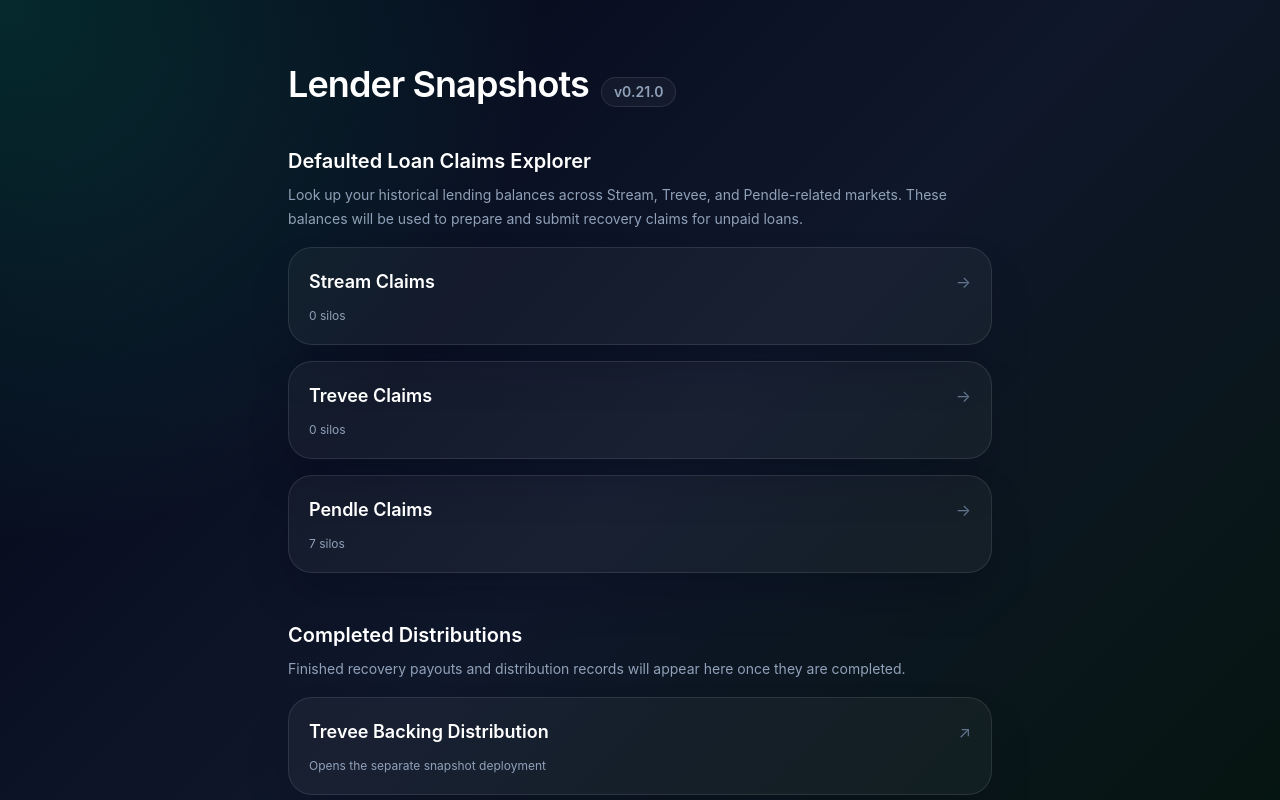
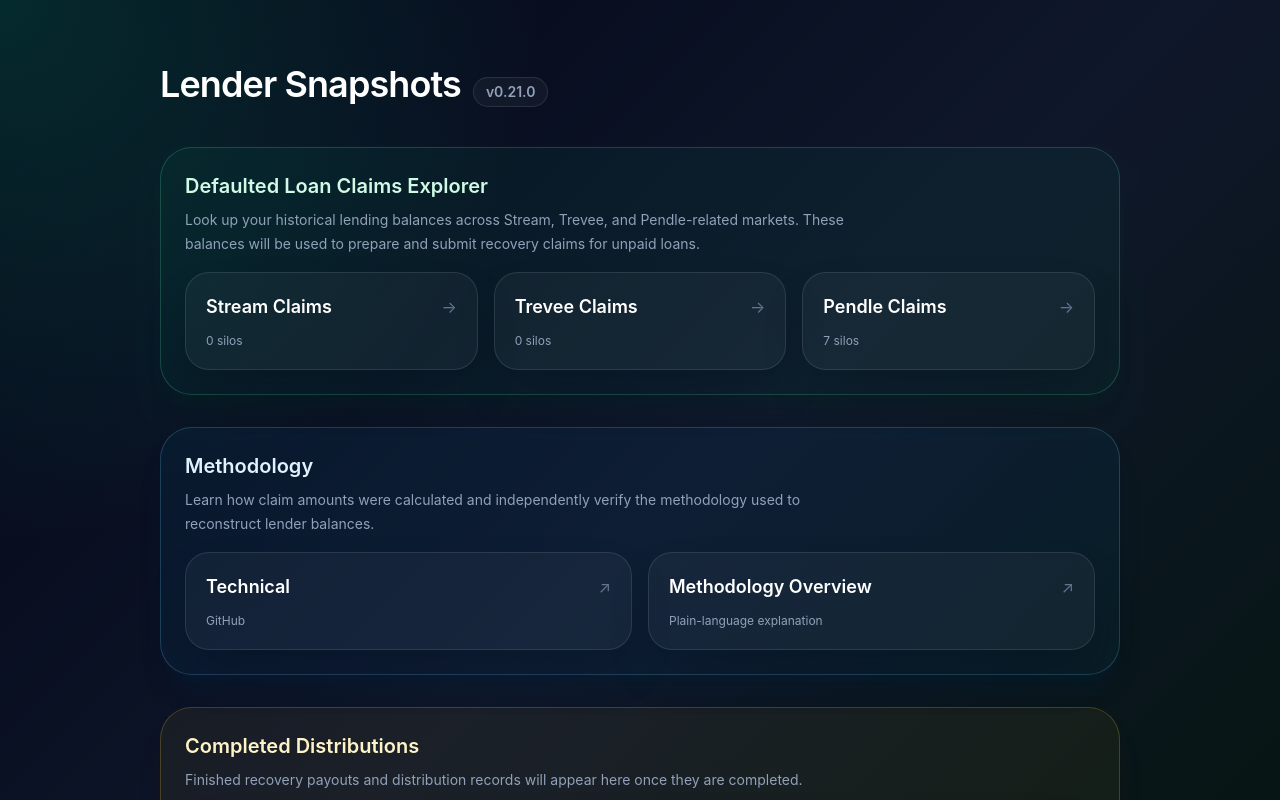
Before and after one commit to silo-finance/lenders-snapshot, a React (Vite) app: page / in a window 1280 px wide. Shown: the top 800 px of the page. Built offline with nearby package versions, Linux system fonts and the light colour scheme.

Commit message:
update lending page

```diff
--- a/src/App.tsx
+++ b/src/App.tsx
@@ -2933,7 +2933,28 @@
   },
 ] as const;
 
-function LandingExternalCard({ label, url }: { label: string; url: string }) {
+const METHODOLOGY_LINKS = [
+  {
+    label: "Technical",
+    description: "GitHub",
+    url: "https://github.com/silo-finance/lenders-snapshot/tree/master/scripts/lender-snapshot",
+  },
+  {
+    label: "Methodology Overview",
+    description: "Plain-language explanation",
+    url: "https://docs.google.com/document/d/1cbKHlkjCGiM5jcMx7LmSyxxCJkxNOVTfVcj6u6QdG38/edit?tab=t.0",
+  },
+] as const;
+
+function LandingExternalCard({
+  label,
+  url,
+  description = "Opens the separate snapshot deployment",
+}: {
+  label: string;
+  url: string;
+  description?: string;
+}) {
   return (
     <a
       className="group rounded-3xl border border-white/10 bg-white/[0.04] p-5 shadow-2xl shadow-slate-950/30 transition hover:border-emerald-300/40 hover:bg-white/[0.06]"
@@ -2947,7 +2968,7 @@
           ↗
         </span>
       </div>
-      <p className="mt-3 text-xs text-slate-400">Opens the separate snapshot deployment</p>
+      <p className="mt-3 text-xs text-slate-400">{description}</p>
     </a>
   );
 }
@@ -3019,7 +3040,7 @@
 function LandingView({ notFoundSlug }: { notFoundSlug?: string }) {
   return (
     <main className="min-h-screen overflow-x-hidden bg-[radial-gradient(circle_at_top_left,_rgba(16,185,129,0.20),_transparent_34rem),linear-gradient(135deg,#020617_0%,#0f172a_52%,#05150f_100%)] text-white">
-      <section className="mx-auto w-full max-w-3xl px-4 py-16 sm:px-6 lg:px-8">
+      <section className="mx-auto w-full max-w-5xl px-4 py-16 sm:px-6 lg:px-8">
         <div className="flex flex-wrap items-baseline gap-3">
           <h1 className="text-3xl font-semibold tracking-tight text-white sm:text-4xl">Lender Snapshots</h1>
           <span className="rounded-full border border-white/10 bg-white/[0.04] px-3 py-1 text-sm font-semibold text-slate-400">
@@ -3036,24 +3057,44 @@
           </p>
         ) : null}
 
-        <div className="mt-10 space-y-4">
+        <div className="mt-10 space-y-4 rounded-[2rem] border border-emerald-300/20 bg-emerald-400/[0.05] p-5 shadow-xl shadow-emerald-950/20 sm:p-6">
           <div>
-            <h2 className="text-xl font-semibold text-white">Defaulted Loan Claims Explorer</h2>
+            <h2 className="text-xl font-semibold text-emerald-100">Defaulted Loan Claims Explorer</h2>
             <p className="mt-2 max-w-2xl text-sm leading-6 text-slate-400">
               Look up your historical lending balances across Stream, Trevee, and Pendle-related markets. These balances
               will be used to prepare and submit recovery claims for unpaid loans.
             </p>
           </div>
-          <div className="flex flex-col gap-4">
+          <div className="grid gap-4 md:grid-cols-3">
             {SNAPSHOT_CATEGORIES.map((category) => (
               <LandingCategoryCard key={category.slug} category={category} />
             ))}
           </div>
         </div>
 
-        <div className="mt-12 space-y-4">
+        <div className="mt-8 space-y-4 rounded-[2rem] border border-sky-300/20 bg-sky-400/[0.05] p-5 shadow-xl shadow-sky-950/20 sm:p-6">
           <div>
-            <h2 className="text-xl font-semibold text-white">Completed Distributions</h2>
+            <h2 className="text-xl font-semibold text-sky-100">Methodology</h2>
+            <p className="mt-2 max-w-2xl text-sm leading-6 text-slate-400">
+              Learn how claim amounts were calculated and independently verify the methodology used to reconstruct lender
+              balances.
+            </p>
+          </div>
+          <div className="grid gap-4 sm:grid-cols-2">
+            {METHODOLOGY_LINKS.map((link) => (
+              <LandingExternalCard
+                key={link.url}
+                description={link.description}
+                label={link.label}
+                url={link.url}
+              />
+            ))}
+          </div>
+        </div>
+
+        <div className="mt-8 space-y-4 rounded-[2rem] border border-amber-300/20 bg-amber-300/[0.05] p-5 shadow-xl shadow-amber-950/20 sm:p-6">
+          <div>
+            <h2 className="text-xl font-semibold text-amber-100">Completed Distributions</h2>
             <p className="mt-2 max-w-2xl text-sm leading-6 text-slate-400">
               Finished recovery payouts and distribution records will appear here once they are completed.
             </p>
```
